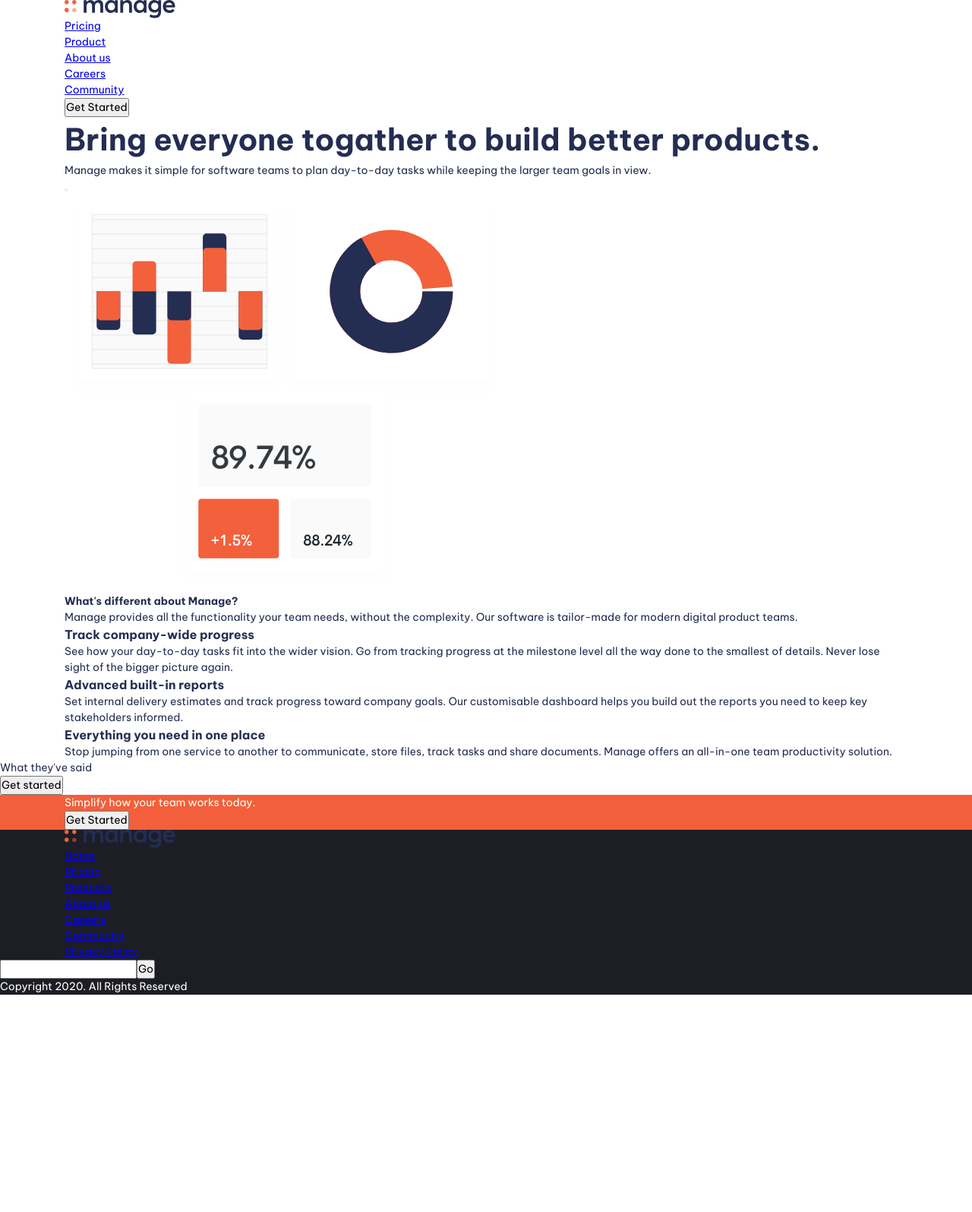
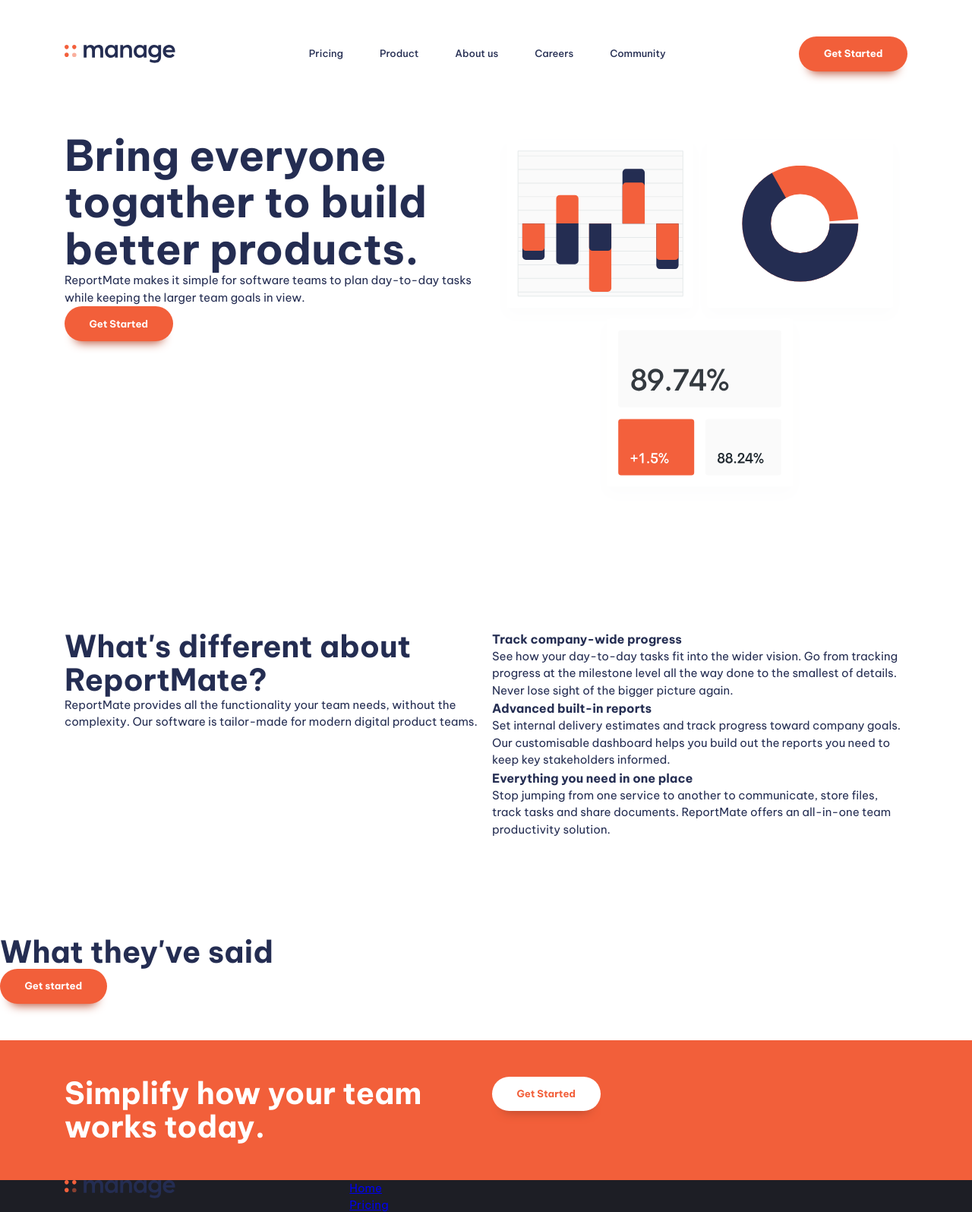
Before and after one commit to mirzakaiyum/reportmate-software-solution, a website built with Vite: page index.html in a window 1280 px wide. Shown: the top 1595 px of the page at 76% size. Before the commit the page ends 1309 px from the top, so only its background shows below. Built offline with nearby package versions, Linux system fonts and the light colour scheme.

Commit message:
styled nav

```diff
--- a/index.html
+++ b/index.html
@@ -1,20 +1,28 @@
 <!DOCTYPE html>
 <html lang="en">
+
 <head>
   <meta charset="UTF-8" />
   <link rel="icon" type="image/svg+xml" href="/vite.svg" />
   <meta name="viewport" content="width=device-width, initial-scale=1.0" />
-    <link rel="stylesheet" href="style.css">
-    <link rel="preconnect" href="https://fonts.googleapis.com">
-    <link rel="preconnect" href="https://fonts.gstatic.com" crossorigin>
-    <link href="https://fonts.googleapis.com/css2?family=Be+Vietnam+Pro:wght@400;500;700&display=swap" rel="stylesheet">
+  <link rel="stylesheet" href="style.css" />
+  <link rel="preconnect" href="https://fonts.googleapis.com" />
+  <link rel="preconnect" href="https://fonts.gstatic.com" crossorigin />
+  <link href="https://fonts.googleapis.com/css2?family=Be+Vietnam+Pro:wght@400;500;700&display=swap" rel="stylesheet" />
   <title>ReportMate - Software Solution</title>
 </head>
+
 <body>
   <header class="primary-header">
     <div class="container">
-        <a href="#"><img src="images/logo.svg" alt="Manage"></a>
-        <nav class="primary-navigation">
+      <div class="nav-wrapper">
+        <a href="#"><img src="images/logo.svg" alt="ReportMate" /></a>
+        <button class="mobile-nav-toggle" aria-controls="primary-navigation" aria-expanded="false">
+          <img class="icon-hamburger" src="images/icon-hamburger.svg" aria-hidden="true" alt="" />
+          <img class="icon-close" src="images/icon-close.svg" aria-hidden="true" alt="" />
+          <span class="visually-hidden">Menu</span>
+        </button>
+        <nav class="primary-navigation" id="primary-navigation">
           <ul aria-label="Primary" role="list" class="nav-list">
             <li><a href="#">Pricing</a></li>
             <li><a href="#">Product</a></li>
@@ -23,55 +31,76 @@
             <li><a href="#">Community</a></li>
           </ul>
         </nav>
-        <button class="button">Get Started</button>
-
+        <button class="button | display-sm-none display-md-inline-flex">Get Started</button>
+      </div>
     </div>
   </header>
 
   <main>
-
     <!-- Hero Section -->
-      <section>
+    <section class="padding-block-900">
       <div class="container">
         <div class="even-columns">
           <div>
             <h1 class="fs-primary-heading fw-bold">
               Bring everyone togather to build better products.
             </h1>
-              <p>Manage makes it simple for software teams to plan day-to-day tasks while keeping the larger team goals in view.</p>
-              <button class="button"></button>
+            <p>
+              ReportMate makes it simple for software teams to plan day-to-day
+              tasks while keeping the larger team goals in view.
+            </p>
+            <button class="button">Get Started</button>
           </div>
           <div>
-              <img src="images/illustration-intro.svg" alt="">
+            <img src="images/illustration-intro.svg" alt="" />
           </div>
         </div>
       </div>
     </section>
 
     <!-- Sub hero section -->
-      <section>
+    <section class="padding-block-900">
       <div class="container">
         <div class="even-columns">
           <div>
-              <h2 class="fs secondary-heading fw-bold">
-                What's different about Manage?
+            <h2 class="fs-secondary-heading fw-bold">
+              What's different about ReportMate?
             </h2>
-              <p>Manage provides all the functionality your team needs, without the complexity. Our software is tailor-made for modern digital product teams.</p>
+            <p>
+              ReportMate provides all the functionality your team needs,
+              without the complexity. Our software is tailor-made for modern
+              digital product teams.
+            </p>
           </div>
           <div>
             <ul class="numbered-items" role="list">
-                <li><h3 class="fs-600 fw-bold">Track company-wide progress</h3>
-                <p>See how your day-to-day tasks fit into the wider vision. Go from tracking progress at the milestone
-                  level all the way
-                  done to the smallest of details. Never lose sight of the bigger picture again.</p></li>
-                <li><h3 class="fs-600 fw-bold">Advanced built-in reports</h3>
-                <p>Set internal delivery estimates and track progress toward company goals. Our customisable dashboard
-                  helps you build out
-                  the reports you need to keep key stakeholders informed.</p></li>
-                <li><h3 class="fs-600 fw-bold">Everything you need in one place</h3>
-                <p>Stop jumping from one service to another to communicate, store files, track tasks and share
-                  documents. Manage offers an
-                  all-in-one team productivity solution.</p></li>
+              <li>
+                <h3 class="fs-600 fw-bold">Track company-wide progress</h3>
+                <p>
+                  See how your day-to-day tasks fit into the wider vision. Go
+                  from tracking progress at the milestone level all the way
+                  done to the smallest of details. Never lose sight of the
+                  bigger picture again.
+                </p>
+              </li>
+              <li>
+                <h3 class="fs-600 fw-bold">Advanced built-in reports</h3>
+                <p>
+                  Set internal delivery estimates and track progress toward
+                  company goals. Our customisable dashboard helps you build
+                  out the reports you need to keep key stakeholders informed.
+                </p>
+              </li>
+              <li>
+                <h3 class="fs-600 fw-bold">
+                  Everything you need in one place
+                </h3>
+                <p>
+                  Stop jumping from one service to another to communicate,
+                  store files, track tasks and share documents. ReportMate
+                  offers an all-in-one team productivity solution.
+                </p>
+              </li>
             </ul>
           </div>
         </div>
@@ -79,29 +108,33 @@
     </section>
 
     <!-- Carousel Section -->
-      <section class="carousel">
-        <h2 class="fs-secondary-heading">What they've said</h2>
+    <section class="carousel | padding-block-700">
+      <h2 class="fs-secondary-heading fw-bold">What they've said</h2>
       <!-- Carousel here -->
       <button class="button">Get started</button>
     </section>
 
-      <section class="cta | bg-accent-400 text-neutral-100">
+    <section class="cta | padding-block-700 bg-accent-400 text-neutral-100">
       <div class="container">
         <div class="even-columns">
-          <div><p class="fs-secondary-heading fw-bold">Simplify how your team works today.</p>
+          <div>
+            <p class="fs-secondary-heading fw-bold">
+              Simplify how your team works today.
+            </p>
           </div>
-          <div><button class="button" data-type="inverted">Get Started</button></div>
+          <div>
+            <button class="button" data-type="inverted">Get Started</button>
+          </div>
         </div>
       </div>
     </section>
-
-
   </main>
 
   <footer class="bg-neutral-900 text-neutral-100">
     <div class="container">
       <div class="even-columns">
-          <div><a href="#"><img src="images/logo.svg" alt="Manage"></a>
+        <div>
+          <a href="#"><img src="images/logo.svg" alt="ReportMate" /></a>
           <ul role="list" aria-label="Social Links">
             <li><a aria-label="facebook" href="#"></a></li>
             <li><a aria-label="youtube" href="#"></a></li>
@@ -122,19 +155,20 @@
               <li><a href="#">Community</a></li>
               <li><a href="#">Privacy Policy</a></li>
             </ul>
-          </nav></div>
+          </nav>
+        </div>
         <div></div>
       </div>
     </div>
     <div>
       <form action="">
-          <input type="email"><button class="button">Go</button>
+        <input type="email" /><button class="button">Go</button>
         <p>Copyright 2020. All Rights Reserved</p>
       </form>
     </div>
   </footer>
 
-
   <script type="module" src="/main.js"></script>
 </body>
+
 </html>
--- a/main.js
+++ b/main.js
@@ -0,0 +1,11 @@
+const navToggle = document.querySelector(".mobile-nav-toggle");
+const primaryHeader = document.querySelector('.primary-header')
+const primaryNav = document.querySelector(".primary-navigation");
+
+navToggle.addEventListener("click", () => {
+    primaryNav.hasAttribute("data-visible")
+    ?   navToggle.setAttribute("aria-expanded", false)
+    :   navToggle.setAttribute("aria-expanded", true)
+    primaryNav.toggleAttribute("data-visible");
+    primaryHeader.toggleAttribute('data-overlay')
+});
--- a/style.css
+++ b/style.css
@@ -1,16 +1,18 @@
 :root {
+  --clr-accent-500: hsl(12, 60%, 45%);
+  --clr-accent-400: hsl(12, 88%, 59%);
+  --clr-accent-300: hsl(12, 88%, 75%);
+  --clr-accent-100: hsl(13, 100%, 96%);
+
   --clr-primary-400: hsl(228, 39%, 23%);
 
-    --clr-accent-400: hsl(12, 88%, 59%);
-    --clr-accent-100: hsl(13, 100%, 96%);
+  --clr-neutral-900: hsl(232, 12%, 13%);
+  --clr-neutral-100: hsl(0 0% 100%);
 
-    --clr-neutral-100: hsl(0, 0%, 100%);
-    --clr-neutral-900: hsl(232, 12%, 13%);
-
-    --ff-primary: 'Be Vietnam Pro', sans-serif;
+  --ff-primary: "Be Vietnam Pro", sans-serif;
 
   --ff-body: var(--ff-primary);
-    --ff-accent: var(--ff-primary);
+  --ff-heading: var(--ff-primary);
 
   --fw-regular: 400;
   --fw-semi-bold: 500;
@@ -22,7 +24,7 @@
   --fs-600: 1rem;
   --fs-700: 1.875rem;
   --fs-800: 2.5rem;
-    --fs-900:2.5rem;
+  --fs-900: 3.5rem;
 
   --fs-body: var(--fs-400);
   --fs-primary-heading: var(--fs-800);
@@ -30,16 +32,28 @@
   --fs-nav: var(--fs-500);
   --fs-button: var(--fs-300);
 
+  --size-100: 0.25rem;
+  --size-200: 0.5rem;
+  --size-300: 0.75rem;
+  --size-400: 1rem;
+  --size-500: 1.5rem;
+  --size-600: 2rem;
+  --size-700: 3rem;
+  --size-800: 4rem;
+  --size-900: 5rem;
 }
 
-@media (max-width: 50em){
-    :root{
+@media (min-width: 50em) {
+  :root {
     --fs-body: var(--fs-500);
     --fs-primary-heading: var(--fs-900);
     --fs-secondary-heading: var(--fs-800);
-        --fs-nav: var(--fs-400);
+
+    --fs-nav: var(--fs-300);
   }
 }
+
+// https://piccalil.li/blog/a-modern-css-reset
 
 /* Box sizing rules */
 *,
@@ -49,15 +63,15 @@
 }
 
 /* Remove default margin */
-*{
+* {
   margin: 0;
   padding: 0;
   font: inherit;
 }
 
 /* Remove list styles on ul, ol elements with a list role, which suggests default styling will be removed */
-ul[role='list'],
-ol[role='list'] {
+ul[role="list"],
+ol[role="list"] {
   list-style: none;
 }
 
@@ -66,14 +80,13 @@
   scroll-behavior: smooth;
 }
 
-/* Set core body defaults */
 html,
 body {
   height: 100%;
 }
 
+/* Set core body defaults */
 body {
-  min-height: 100vh;
   text-rendering: optimizeSpeed;
   line-height: 1.5;
 }
@@ -86,7 +99,7 @@
 /* Make images easier to work with */
 img,
 picture,
-svg{
+svg {
   max-width: 100%;
   display: block;
 }
@@ -107,44 +120,243 @@
   }
 }
 
-/* Utility Classes*/
-
-.text-primary-400 {color: var(--cle-primary-400);}
-.text-accent-400 {color: var(--clr-accent-400);}
-.text-accent-100 {color: var(--clr-accent-100);}
-.text-neutral-100 {color: var(--clr-neutral-100);}
-.text-neutral-900 {color: var(--clr-neutral-900);}
-
-.bg-primary-400 {background-color: var(--cle-primary-400);}
-.bg-accent-400 {background-color: var(--clr-accent-400);}
-.bg-accent-100 {background-color: var(--clr-accent-100);}
-.bg-neutral-100 {background-color: var(--clr-neutral-100);}
-.bg-neutral-900 {background-color: var(--clr-neutral-900);}
-
-.fw-bold {font-weight: var(--fw-bold);}
-.fw-semi-bold {font-weight: var(--fw-semi-bold);}
-.fw-regular {font-weight: var(--fw-regular);}
-
-.fs-primary-heading {font-size: var(--fs-primary-heading);}
-.fs-secondary-heading {font-weight: var(--fs-secondary-heading);}
-
-.fs-300 {font-size: var(--fs-300);}
-.fs-400 {font-size: var(--fs-400);}
-.fs-500 {font-size: var(--fs-500);}
-.fs-600 {font-size: var(--fs-600);}
-
 .container {
   --max-width: 1110px;
   --padding: 1rem;
 
-  width: min(var(--max-width) , 100% - var(--padding) * 2); /*It would take whichever is less. 100% width minus the padding on both sides. */
-  margin-inline: auto; /*Centering it*/
+  width: min(var(--max-width), 100% - (var(--padding) * 2));
+  margin-inline: auto;
 }
 
-/* General Styling */
+.even-columns {
+  display: grid;
+  gap: 1rem;
+}
+
+@media (min-width: 50em) {
+  .even-columns {
+    grid-auto-flow: column;
+    grid-auto-columns: 1fr;
+  }
+}
+
+/* general styling */
 
 body {
   font-size: var(--fs-body);
   font-family: var(--ff-body);
   color: var(--clr-primary-400);
 }
+
+/* button */
+
+.button {
+  display: inline-flex;
+  cursor: pointer;
+  text-decoration: none;
+  border: 0;
+  border-radius: 100vmax;
+  padding: 1.25em 2.5em;
+  font-weight: var(--fw-bold);
+  font-size: var(--fs-button);
+  line-height: 1;
+  color: var(--clr-neutral-100);
+  background-color: var(--clr-accent-400);
+  box-shadow: 0 1.125em 1em -1em var(--clr-accent-500);
+}
+
+.button[data-type="inverted"] {
+  background-color: var(--clr-neutral-100);
+  color: var(--clr-accent-400);
+}
+
+.button:hover,
+.button:focus-visible {
+  background-color: var(--clr-accent-300);
+}
+
+.button[data-type="inverted"]:hover,
+.button[data-type="inverted"]:focus-visible {
+  background-color: var(--clr-neutral-100);
+  color: var(--clr-accent-300);
+}
+
+/* navigation */
+
+.primary-header {
+  padding-top: var(--size-700);
+}
+
+.nav-wrapper {
+  display: flex;
+  justify-content: space-between;
+  align-items: center;
+}
+
+.mobile-nav-toggle {
+  display: none;
+}
+
+.nav-list {
+  font-size: var(--fs-nav);
+}
+
+.nav-list {
+  display: flex;
+  gap: clamp(var(--size-400), 5vw, var(--size-700));
+  font-weight: var(--fw-semi-bold);
+}
+
+.nav-list a {
+  text-decoration: none;
+  color: var(--clr-primary-400);
+}
+
+.nav-list a:hover,
+.nav-list a:focus {
+  color: var(--clr-accent-400);
+}
+
+@media (max-width: 50em) {
+  .primary-navigation {
+    display: none;
+
+    position: fixed;
+    padding: var(--size-700);
+    inset: 7rem var(--size-400) auto;
+    max-width: 25rem;
+    margin-left: auto;
+    background: var(--clr-neutral-100);
+    border-radius: var(--size-100);
+    box-shadow: 0 0 0.75em rgb(0, 0, 0, 0.05);
+  }
+
+  .primary-header[data-overlay]::before {
+    content: "";
+    position: fixed;
+    inset: 0;
+    /* height: 100vh; */
+    background-image: linear-gradient(rgb(0 0 0 / 0), rgb(0 0 0 / 0.8));
+  }
+
+  .nav-list {
+    display: grid;
+    gap: var(--size-600);
+    text-align: center;
+    font-weight: var(--fw-bold);
+  }
+
+  .primary-navigation[data-visible] {
+    display: block;
+  }
+
+  .mobile-nav-toggle {
+    display: block;
+    position: fixed;
+    top: var(--size-600);
+    right: var(--size-400);
+    cursor: pointer;
+    background: transparent;
+    border: 0;
+    padding: 0.5em;
+  }
+
+  .mobile-nav-toggle .icon-close {
+    display: none;
+  }
+}
+
+/* Utility classes */
+
+.visually-hidden {
+  position: absolute;
+  width: 1px;
+  height: 1px;
+  padding: 0;
+  margin: -1px;
+  overflow: hidden;
+  clip: rect(0, 0, 0, 0);
+  white-space: nowrap; /* added line */
+  border: 0;
+}
+
+.text-primary-400 {
+  color: var(--clr-primary-400);
+}
+.text-accent-400 {
+  color: var(--clr-accent-400);
+}
+.text-accent-100 {
+  color: var(--clr-accent-100);
+}
+.text-neutral-100 {
+  color: var(--clr-neutral-100);
+}
+.text-neutral-900 {
+  color: var(--clr-neutral-900);
+}
+
+.bg-primary-400 {
+  background-color: var(--clr-primary-400);
+}
+.bg-accent-400 {
+  background-color: var(--clr-accent-400);
+}
+.bg-accent-100 {
+  background-color: var(--clr-accent-100);
+}
+.bg-neutral-100 {
+  background-color: var(--clr-neutral-100);
+}
+.bg-neutral-900 {
+  background-color: var(--clr-neutral-900);
+}
+
+.fw-bold {
+  font-weight: var(--fw-bold);
+}
+.fw-semi-bold {
+  font-weight: var(--fw-semi-bold);
+}
+.fw-regular {
+  font-weight: var(--fw-regular);
+}
+
+.fs-primary-heading {
+  font-size: var(--fs-primary-heading);
+  line-height: 1.1;
+}
+.fs-secondary-heading {
+  font-size: var(--fs-secondary-heading);
+  line-height: 1.1;
+}
+
+.fs-300 {
+  font-size: var(--fs-300);
+}
+.fs-400 {
+  font-size: var(--fs-400);
+}
+.fs-500 {
+  font-size: var(--fs-500);
+}
+.fs-600 {
+  font-size: var(--fs-600);
+}
+
+.padding-block-900 {
+  padding-block: var(--size-900);
+}
+.padding-block-700 {
+  padding-block: var(--size-700);
+}
+
+.display-sm-none {
+  display: none;
+}
+
+@media (min-width: 50em) {
+  .display-md-inline-flex {
+    display: inline-flex;
+  }
+}
```
Lines whose indentation alone changed are shown as unchanged.
